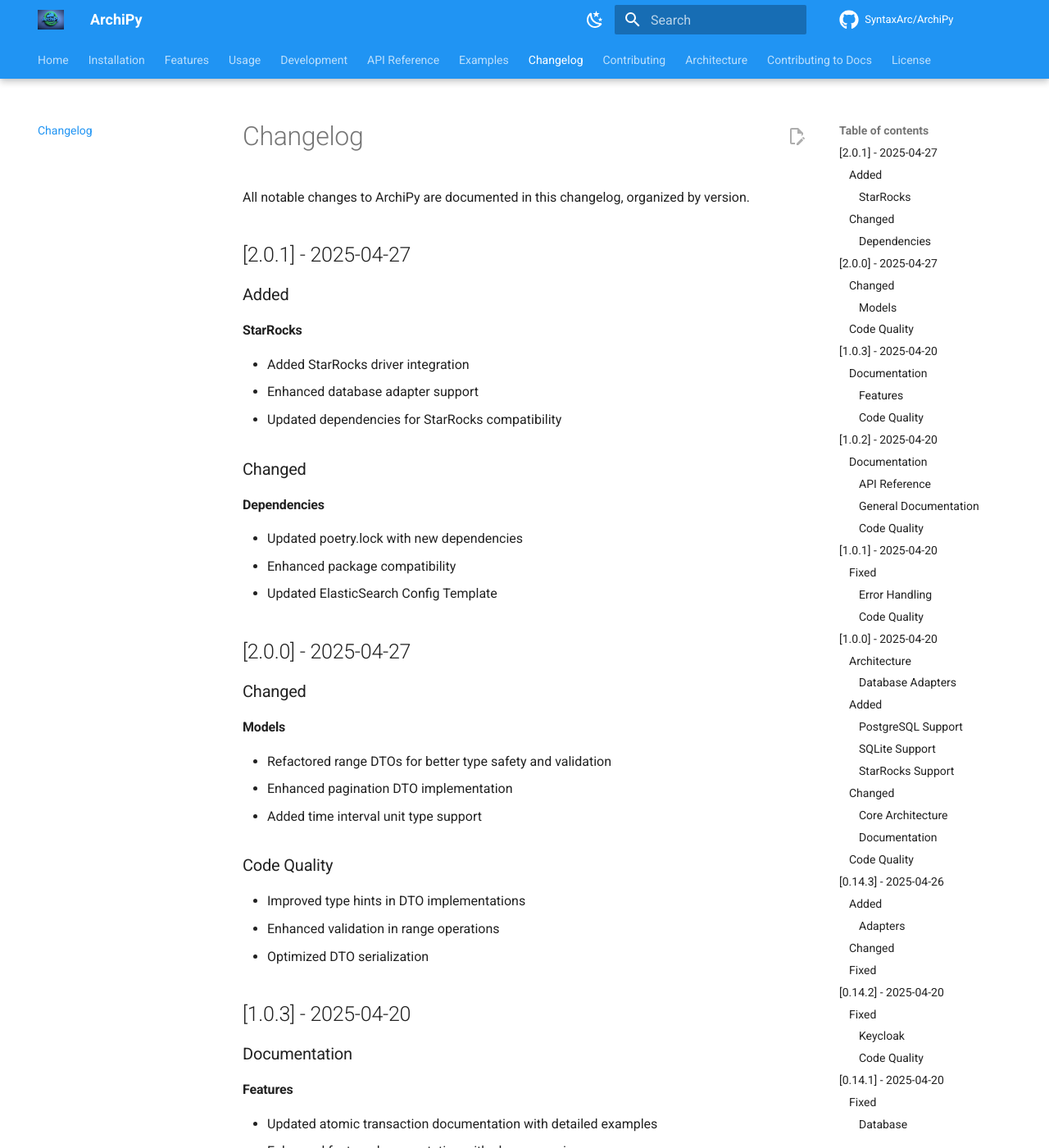
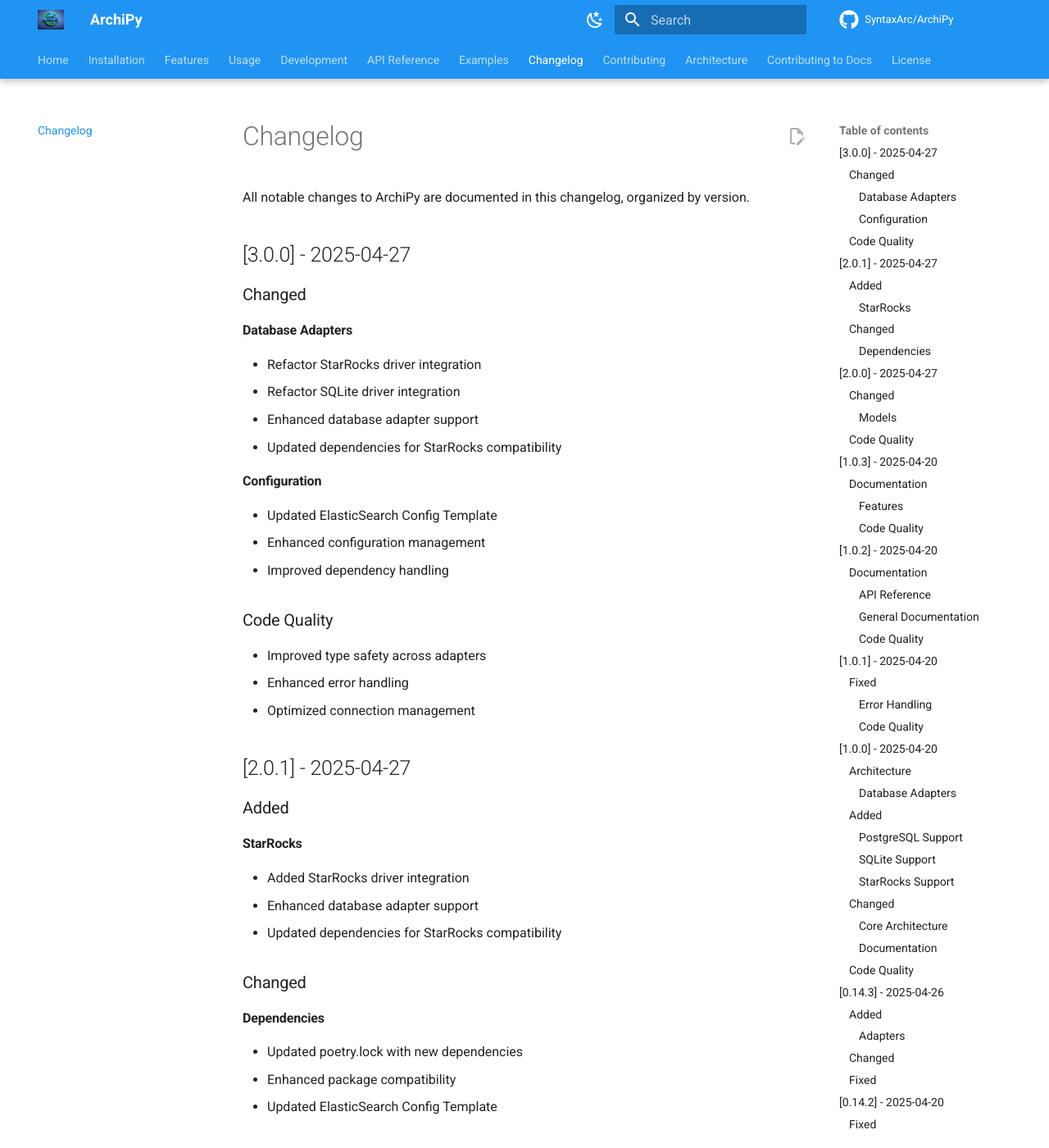
Before and after one commit to negatic/ArchiPy, an MkDocs documentation site: the page built from docs/changelog.md, in a window 1280 px wide and 1400 px high. Shown: the whole window at 82% size. Built offline with MkDocs 1.6.1 and Material for MkDocs 9.7.7, drawn with Linux system fonts in a browser that asks for light colours; comment, search, counter and statistics services are not loaded; the version menu is left out.

Commit message:
update change logs

```diff
--- a/docs/changelog.md
+++ b/docs/changelog.md
@@ -1,12 +1,36 @@
 # Changelog
 
 All notable changes to ArchiPy are documented in this changelog, organized by version.
+
+## [3.0.0] - 2025-04-27
+
+### Changed
+
+#### Database Adapters
+
+- Refactor StarRocks driver integration
+- Refactor SQLite driver integration
+- Enhanced database adapter support
+- Updated dependencies for StarRocks compatibility
+
+#### Configuration
+
+- Updated ElasticSearch Config Template
+- Enhanced configuration management
+- Improved dependency handling
+
+### Code Quality
+
+- Improved type safety across adapters
+- Enhanced error handling
+- Optimized connection management
 
 ## [2.0.1] - 2025-04-27
 
 ### Added
 
 #### StarRocks
+
 - Added StarRocks driver integration
 - Enhanced database adapter support
 - Updated dependencies for StarRocks compatibility
@@ -14,10 +38,10 @@
 ### Changed
 
 #### Dependencies
+
 - Updated poetry.lock with new dependencies
 - Enhanced package compatibility
 - Updated ElasticSearch Config Template
-
 
 ## [2.0.0] - 2025-04-27
 
```
